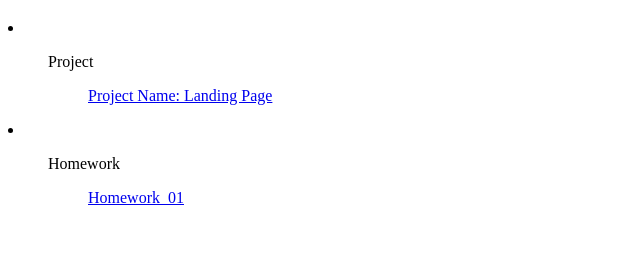
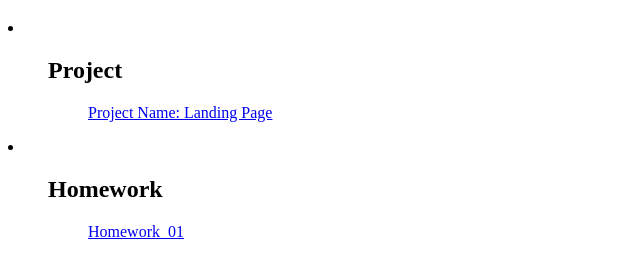
Before and after one commit to middkidd/middkidd.github.io, a plain HTML site: page index.html in a window 1280 px wide. Shown: the part 61-336 px from the top of the page, without its empty margins (0-640 px from the left). Drawn offline with Linux system fonts and the light colour scheme.

Commit message:
목록 수

```diff
--- a/index.html
+++ b/index.html
@@ -13,7 +13,7 @@
 	<!-- Anchor 앵커(닺), 속성 href (참조 주소: Hyperlink Reference) -->
 	<li>
 		<ul>
-			<p>Project</p>
+			<h2>Project</h2>
 				<ol>
 					<a href="projects/Landing_page/index.html">Project Name: Landing Page</a>
 				</ol>
@@ -22,7 +22,7 @@
 	</li>
 	<li>
 		<ul>
-			<p>Homework</p>
+			<h2>Homework</h2>
 				<ol>
 					<a href="Homework/index.html">Homework_01</a>
 				</ol>
```
